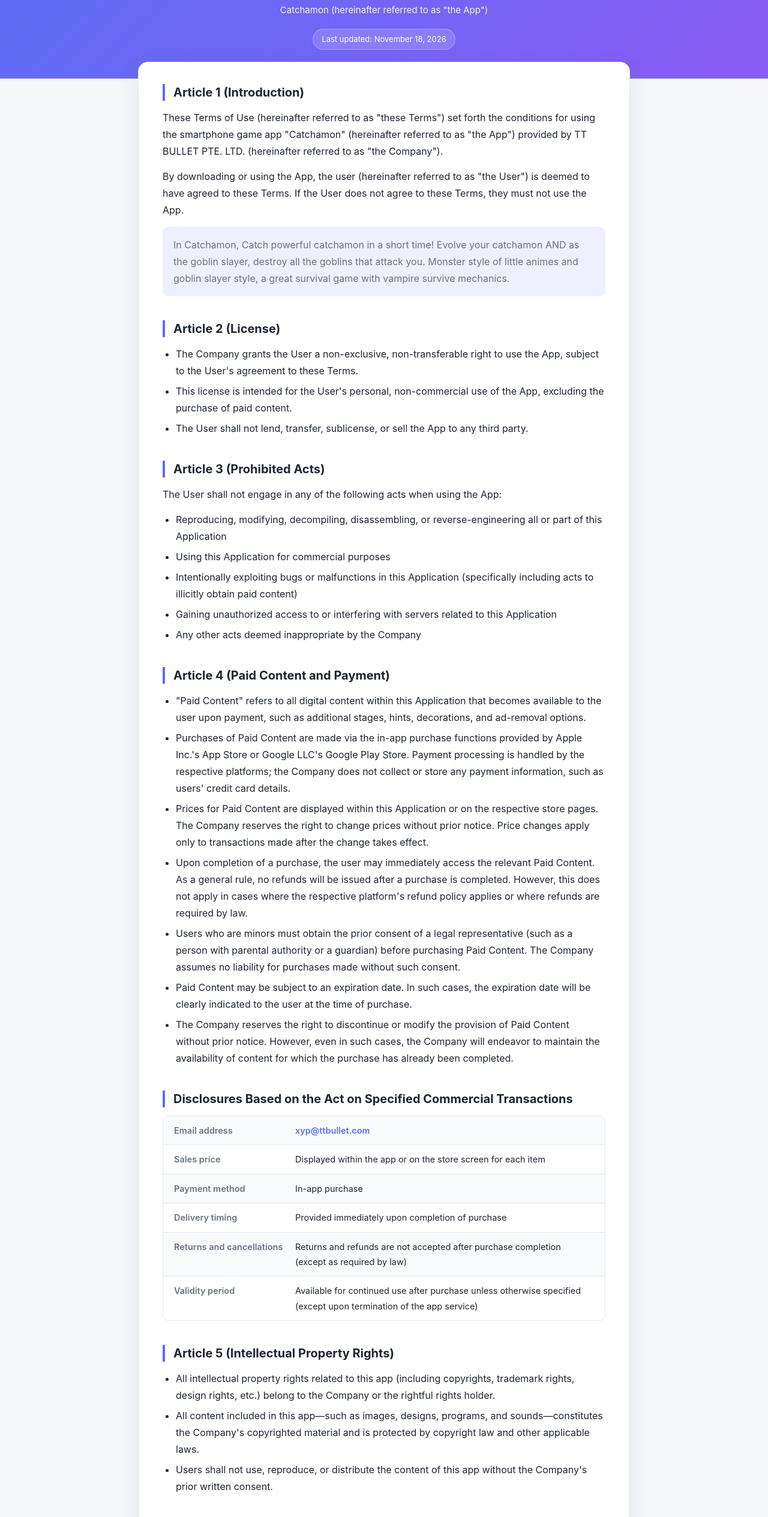
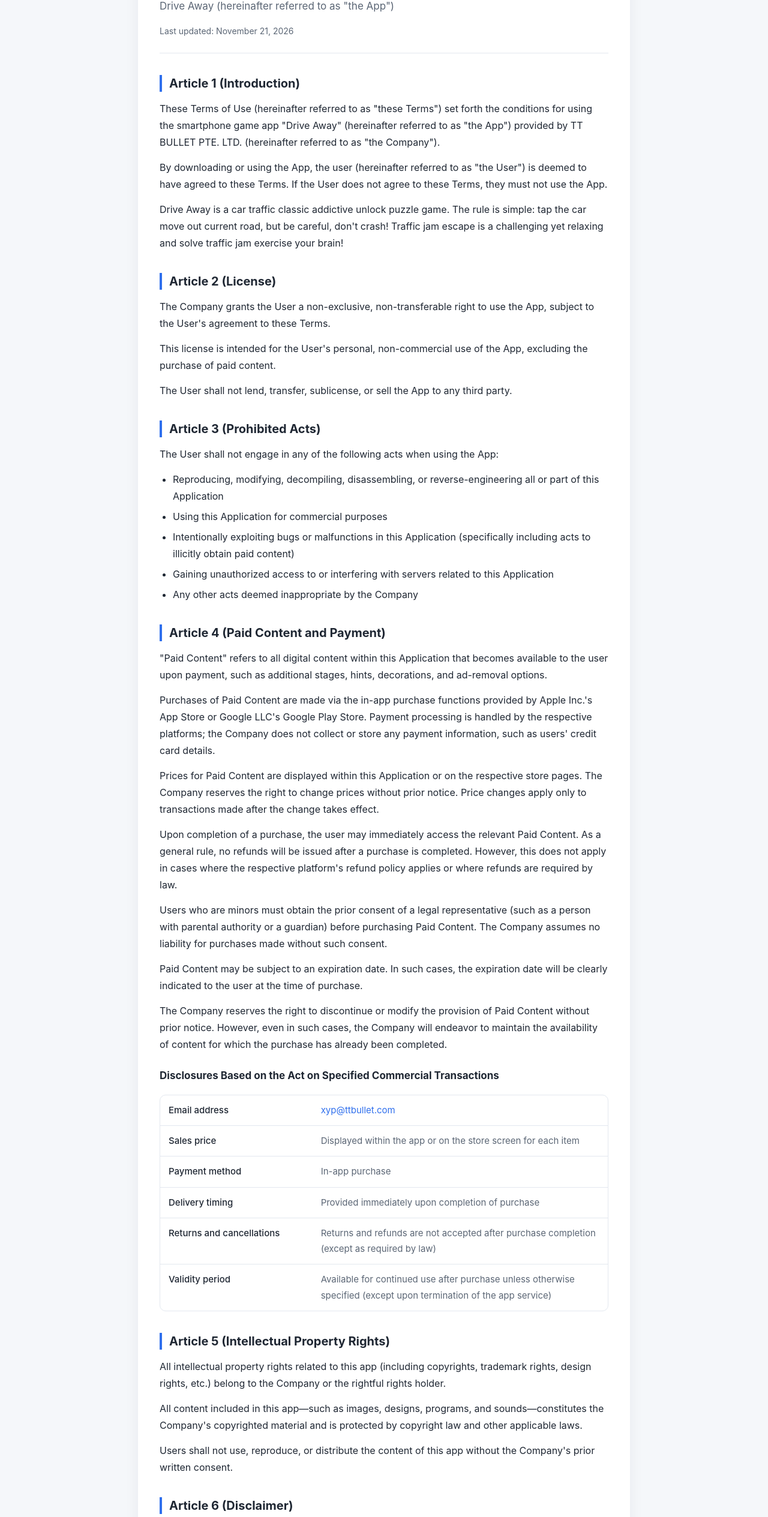
Before and after one commit to jksinx/tt_policy, a plain HTML site: page tt_028/use/index.html in a window 1280 px wide. Shown: the part 116-2645 px from the top of the page at 60% size. Drawn offline with Linux system fonts and the light colour scheme.

Commit message:
Add files via upload

```diff
--- a/tt_028/use/index.html
+++ b/tt_028/use/index.html
@@ -3,169 +3,181 @@
 <head>
 <meta charset="UTF-8">
 <meta name="viewport" content="width=device-width, initial-scale=1.0">
-<title>Terms of Use - Catchamon</title>
+<title>Terms of Use - Drive Away</title>
 <style>
   :root {
-    --bg: #f5f6fa;
+    --bg: #f5f7fa;
     --card: #ffffff;
-    --text: #1f2430;
-    --muted: #6b7280;
-    --accent: #5b6ef5;
-    --accent-soft: #eef0ff;
-    --border: #e5e7eb;
+    --text: #1f2733;
+    --text-light: #5b6675;
+    --primary: #2f6fed;
+    --border: #e3e8ef;
+    --radius: 14px;
   }
+
   * { box-sizing: border-box; }
-  html { scroll-behavior: smooth; }
+
+  html { -webkit-text-size-adjust: 100%; }
+
   body {
     margin: 0;
+    padding: 24px 16px 64px;
     background: var(--bg);
     color: var(--text);
-    font-family: -apple-system, BlinkMacSystemFont, "Segoe UI", Roboto, "Helvetica Neue", Arial, "PingFang SC", "Microsoft YaHei", sans-serif;
+    font-family: -apple-system, BlinkMacSystemFont, "Segoe UI", "Helvetica Neue",
+                 "PingFang SC", "Microsoft YaHei", Roboto, Arial, sans-serif;
+    font-size: 16px;
     line-height: 1.75;
-    font-size: 16px;
-    -webkit-font-smoothing: antialiased;
   }
-  .header {
-    background: linear-gradient(135deg, #5b6ef5 0%, #8a5cf6 100%);
-    color: #fff;
-    padding: 56px 20px 48px;
-    text-align: center;
+
+  .container {
+    max-width: 820px;
+    margin: 0 auto;
+    background: var(--card);
+    border-radius: var(--radius);
+    box-shadow: 0 4px 24px rgba(31, 39, 51, 0.06);
+    padding: 40px 36px 48px;
   }
-  .header h1 {
-    margin: 0 0 8px;
-    font-size: 32px;
-    letter-spacing: 0.5px;
-    font-weight: 700;
+
+  header {
+    border-bottom: 1px solid var(--border);
+    padding-bottom: 24px;
+    margin-bottom: 28px;
   }
-  .header .subtitle {
-    margin: 0;
-    opacity: 0.92;
-    font-size: 15px;
+
+  h1 {
+    font-size: 28px;
+    line-height: 1.35;
+    margin: 0 0 10px;
+    color: var(--text);
   }
-  .header .meta {
-    margin-top: 18px;
-    display: inline-flex;
+
+  .subtitle {
+    font-size: 17px;
+    color: var(--text-light);
+    margin: 0 0 14px;
+  }
+
+  .meta {
+    display: flex;
     flex-wrap: wrap;
-    gap: 10px;
-    justify-content: center;
-    font-size: 13px;
+    gap: 8px 20px;
+    font-size: 14px;
+    color: var(--text-light);
   }
-  .header .meta span {
-    background: rgba(255, 255, 255, 0.16);
-    border: 1px solid rgba(255, 255, 255, 0.28);
-    border-radius: 999px;
-    padding: 5px 14px;
-  }
-  .wrapper {
-    max-width: 860px;
-    margin: -28px auto 64px;
-    padding: 0 20px;
-  }
-  .card {
-    background: var(--card);
-    border: 1px solid var(--border);
-    border-radius: 16px;
-    padding: 36px 40px 44px;
-    box-shadow: 0 10px 40px rgba(31, 36, 48, 0.06);
-  }
+
+  .meta span { white-space: nowrap; }
+
   h2 {
     font-size: 20px;
-    margin: 40px 0 14px;
-    padding-left: 14px;
-    border-left: 4px solid var(--accent);
+    margin: 36px 0 14px;
+    padding-left: 12px;
+    border-left: 4px solid var(--primary);
     line-height: 1.4;
   }
-  h2:first-of-type { margin-top: 0; }
+
+  h3 {
+    font-size: 17px;
+    margin: 24px 0 10px;
+    color: var(--text);
+  }
+
   p { margin: 0 0 14px; }
+
   ul {
     margin: 0 0 16px;
     padding-left: 22px;
   }
+
   li { margin-bottom: 6px; }
-  .lead {
-    font-size: 16px;
-    color: var(--muted);
-    background: var(--accent-soft);
-    border-radius: 10px;
-    padding: 16px 18px;
-    margin-bottom: 22px;
+
+  .note {
+    background: #f0f5ff;
+    border-left: 4px solid var(--primary);
+    border-radius: 0 8px 8px 0;
+    padding: 14px 16px;
+    margin: 18px 0;
+    font-size: 15px;
+    color: var(--text-light);
   }
-  .info-list {
-    list-style: none;
-    padding: 0;
-    margin: 0 0 24px;
+
+  .table-wrap {
+    overflow-x: auto;
+    margin: 16px 0 20px;
     border: 1px solid var(--border);
     border-radius: 10px;
-    overflow: hidden;
   }
-  .info-list li {
-    display: flex;
-    gap: 12px;
-    padding: 11px 18px;
-    margin: 0;
-    font-size: 14.5px;
+
+  table {
+    width: 100%;
+    border-collapse: collapse;
+    font-size: 15px;
+    min-width: 480px;
+  }
+
+  thead th {
+    background: #f2f6fd;
+    text-align: left;
+    font-weight: 600;
+    color: var(--text);
+    padding: 12px 14px;
     border-bottom: 1px solid var(--border);
+    white-space: nowrap;
   }
-  .info-list li:last-child { border-bottom: none; }
-  .info-list li:nth-child(odd) { background: #f9fafc; }
-  .info-list .label {
-    flex: 0 0 190px;
-    font-weight: 600;
-    color: var(--muted);
+
+  tbody td {
+    padding: 12px 14px;
+    border-bottom: 1px solid var(--border);
+    vertical-align: top;
+    color: var(--text-light);
   }
-  .info-list .value { flex: 1; }
-  .contact {
-    background: #f7f8fc;
-    border: 1px solid var(--border);
-    border-radius: 10px;
-    padding: 16px 18px;
-    margin-top: 12px;
+
+  tbody tr:last-child td { border-bottom: none; }
+
+  tbody td:first-child {
+    color: var(--text);
+    font-weight: 500;
+    width: 34%;
   }
-  .contact a {
-    color: var(--accent);
-    text-decoration: none;
-    font-weight: 600;
+
+  footer {
+    margin-top: 40px;
+    padding-top: 24px;
+    border-top: 1px solid var(--border);
+    font-size: 14px;
+    color: var(--text-light);
   }
-  .contact a:hover { text-decoration: underline; }
-  footer {
-    text-align: center;
-    color: var(--muted);
-    font-size: 13px;
-    padding: 0 20px 48px;
-  }
-  @media (max-width: 640px) {
-    .card { padding: 26px 20px 32px; }
-    .header { padding: 44px 16px 40px; }
-    .header h1 { font-size: 26px; }
-    .info-list li { flex-direction: column; gap: 2px; }
-    .info-list .label { flex: none; }
+
+  a { color: var(--primary); text-decoration: none; }
+  a:hover { text-decoration: underline; }
+
+  @media (max-width: 600px) {
+    body { padding: 0 0 40px; font-size: 15px; }
+    .container { border-radius: 0; padding: 28px 20px 36px; box-shadow: none; }
+    h1 { font-size: 23px; }
+    h2 { font-size: 18px; }
   }
 </style>
 </head>
 <body>
-
-<header class="header">
+  <main class="container">
+    <header>
       <h1>Terms of Use</h1>
-  <p class="subtitle">Catchamon (hereinafter referred to as "the App")</p>
+      <p class="subtitle">Drive Away (hereinafter referred to as "the App")</p>
       <div class="meta">
-    <span>Last updated: November 18, 2026</span>
+        <span>Last updated: November 21, 2026</span>
       </div>
     </header>
 
-<main class="wrapper">
-  <article class="card">
-
     <h2>Article 1 (Introduction)</h2>
-    <p>These Terms of Use (hereinafter referred to as "these Terms") set forth the conditions for using the smartphone game app "Catchamon" (hereinafter referred to as "the App") provided by TT BULLET PTE. LTD. (hereinafter referred to as "the Company").</p>
+    <p>These Terms of Use (hereinafter referred to as "these Terms") set forth the conditions for using the smartphone game app "Drive Away" (hereinafter referred to as "the App") provided by TT BULLET PTE. LTD. (hereinafter referred to as "the Company").</p>
     <p>By downloading or using the App, the user (hereinafter referred to as "the User") is deemed to have agreed to these Terms. If the User does not agree to these Terms, they must not use the App.</p>
-    <p class="lead">In Catchamon, Catch powerful catchamon in a short time! Evolve your catchamon AND as the goblin slayer, destroy all the goblins that attack you. Monster style of little animes and goblin slayer style, a great survival game with vampire survive mechanics.</p>
+    <p>Drive Away is a car traffic classic addictive unlock puzzle game. The rule is simple: tap the car move out current road, but be careful, don't crash! Traffic jam escape is a challenging yet relaxing and solve traffic jam exercise your brain!</p>
 
     <h2>Article 2 (License)</h2>
-    <ul>
-      <li>The Company grants the User a non-exclusive, non-transferable right to use the App, subject to the User's agreement to these Terms.</li>
-      <li>This license is intended for the User's personal, non-commercial use of the App, excluding the purchase of paid content.</li>
-      <li>The User shall not lend, transfer, sublicense, or sell the App to any third party.</li>
-    </ul>
+    <p>The Company grants the User a non-exclusive, non-transferable right to use the App, subject to the User's agreement to these Terms.</p>
+    <p>This license is intended for the User's personal, non-commercial use of the App, excluding the purchase of paid content.</p>
+    <p>The User shall not lend, transfer, sublicense, or sell the App to any third party.</p>
 
     <h2>Article 3 (Prohibited Acts)</h2>
     <p>The User shall not engage in any of the following acts when using the App:</p>
@@ -178,81 +190,84 @@
     </ul>
 
     <h2>Article 4 (Paid Content and Payment)</h2>
-    <ul>
-      <li>"Paid Content" refers to all digital content within this Application that becomes available to the user upon payment, such as additional stages, hints, decorations, and ad-removal options.</li>
-      <li>Purchases of Paid Content are made via the in-app purchase functions provided by Apple Inc.'s App Store or Google LLC's Google Play Store. Payment processing is handled by the respective platforms; the Company does not collect or store any payment information, such as users' credit card details.</li>
-      <li>Prices for Paid Content are displayed within this Application or on the respective store pages. The Company reserves the right to change prices without prior notice. Price changes apply only to transactions made after the change takes effect.</li>
-      <li>Upon completion of a purchase, the user may immediately access the relevant Paid Content. As a general rule, no refunds will be issued after a purchase is completed. However, this does not apply in cases where the respective platform's refund policy applies or where refunds are required by law.</li>
-      <li>Users who are minors must obtain the prior consent of a legal representative (such as a person with parental authority or a guardian) before purchasing Paid Content. The Company assumes no liability for purchases made without such consent.</li>
-      <li>Paid Content may be subject to an expiration date. In such cases, the expiration date will be clearly indicated to the user at the time of purchase.</li>
-      <li>The Company reserves the right to discontinue or modify the provision of Paid Content without prior notice. However, even in such cases, the Company will endeavor to maintain the availability of content for which the purchase has already been completed.</li>
-    </ul>
+    <p>"Paid Content" refers to all digital content within this Application that becomes available to the user upon payment, such as additional stages, hints, decorations, and ad-removal options.</p>
+    <p>Purchases of Paid Content are made via the in-app purchase functions provided by Apple Inc.'s App Store or Google LLC's Google Play Store. Payment processing is handled by the respective platforms; the Company does not collect or store any payment information, such as users' credit card details.</p>
+    <p>Prices for Paid Content are displayed within this Application or on the respective store pages. The Company reserves the right to change prices without prior notice. Price changes apply only to transactions made after the change takes effect.</p>
+    <p>Upon completion of a purchase, the user may immediately access the relevant Paid Content. As a general rule, no refunds will be issued after a purchase is completed. However, this does not apply in cases where the respective platform's refund policy applies or where refunds are required by law.</p>
+    <p>Users who are minors must obtain the prior consent of a legal representative (such as a person with parental authority or a guardian) before purchasing Paid Content. The Company assumes no liability for purchases made without such consent.</p>
+    <p>Paid Content may be subject to an expiration date. In such cases, the expiration date will be clearly indicated to the user at the time of purchase.</p>
+    <p>The Company reserves the right to discontinue or modify the provision of Paid Content without prior notice. However, even in such cases, the Company will endeavor to maintain the availability of content for which the purchase has already been completed.</p>
 
-    <h2>Disclosures Based on the Act on Specified Commercial Transactions</h2>
-    <ul class="info-list">
-      <li><span class="label">Email address</span><span class="value"><a href="mailto:xyp@ttbullet.com" style="color:#5b6ef5;text-decoration:none;font-weight:600;">xyp@ttbullet.com</a></span></li>
-      <li><span class="label">Sales price</span><span class="value">Displayed within the app or on the store screen for each item</span></li>
-      <li><span class="label">Payment method</span><span class="value">In-app purchase</span></li>
-      <li><span class="label">Delivery timing</span><span class="value">Provided immediately upon completion of purchase</span></li>
-      <li><span class="label">Returns and cancellations</span><span class="value">Returns and refunds are not accepted after purchase completion (except as required by law)</span></li>
-      <li><span class="label">Validity period</span><span class="value">Available for continued use after purchase unless otherwise specified (except upon termination of the app service)</span></li>
-    </ul>
+    <h3>Disclosures Based on the Act on Specified Commercial Transactions</h3>
+    <div class="table-wrap">
+      <table>
+        <tbody>
+          <tr>
+            <td>Email address</td>
+            <td><a href="mailto:xyp@ttbullet.com">xyp@ttbullet.com</a></td>
+          </tr>
+          <tr>
+            <td>Sales price</td>
+            <td>Displayed within the app or on the store screen for each item</td>
+          </tr>
+          <tr>
+            <td>Payment method</td>
+            <td>In-app purchase</td>
+          </tr>
+          <tr>
+            <td>Delivery timing</td>
+            <td>Provided immediately upon completion of purchase</td>
+          </tr>
+          <tr>
+            <td>Returns and cancellations</td>
+            <td>Returns and refunds are not accepted after purchase completion (except as required by law)</td>
+          </tr>
+          <tr>
+            <td>Validity period</td>
+            <td>Available for continued use after purchase unless otherwise specified (except upon termination of the app service)</td>
+          </tr>
+        </tbody>
+      </table>
+    </div>
 
     <h2>Article 5 (Intellectual Property Rights)</h2>
-    <ul>
-      <li>All intellectual property rights related to this app (including copyrights, trademark rights, design rights, etc.) belong to the Company or the rightful rights holder.</li>
-      <li>All content included in this app—such as images, designs, programs, and sounds—constitutes the Company's copyrighted material and is protected by copyright law and other applicable laws.</li>
-      <li>Users shall not use, reproduce, or distribute the content of this app without the Company's prior written consent.</li>
-    </ul>
+    <p>All intellectual property rights related to this app (including copyrights, trademark rights, design rights, etc.) belong to the Company or the rightful rights holder.</p>
+    <p>All content included in this app—such as images, designs, programs, and sounds—constitutes the Company's copyrighted material and is protected by copyright law and other applicable laws.</p>
+    <p>Users shall not use, reproduce, or distribute the content of this app without the Company's prior written consent.</p>
 
     <h2>Article 6 (Disclaimer)</h2>
-    <ul>
-      <li>The Company does not guarantee that the content of this app will meet the user's specific purposes or that the app will be free from defects.</li>
-      <li>The Company assumes no liability for any damages incurred by the user arising from the use or inability to use this app (including damages related to the purchase of paid content), except in cases of the Company's willful misconduct or gross negligence.</li>
-      <li>The Company is under no obligation to provide bug fixes or updates for this app.</li>
-      <li>The Company reserves the right to change the content of this app or terminate the provision of this app without prior notice. Please note, however, that upon termination of the service, previously purchased paid content may also become unavailable for use.</li>
-    </ul>
+    <p>The Company does not guarantee that the content of this app will meet the user's specific purposes or that the app will be free from defects.</p>
+    <p>The Company assumes no liability for any damages incurred by the user arising from the use or inability to use this app (including damages related to the purchase of paid content), except in cases of the Company's willful misconduct or gross negligence.</p>
+    <p>The Company is under no obligation to provide bug fixes or updates for this app.</p>
+    <p>The Company reserves the right to change the content of this app or terminate the provision of this app without prior notice. Please note, however, that upon termination of the service, previously purchased paid content may also become unavailable for use.</p>
 
     <h2>Article 7 (Handling of Personal Information)</h2>
-    <ul>
-      <li>This app does not itself collect or store information that could identify an individual, such as the user's name, address, phone number, email address, or location information. When paid content is purchased, the respective platform (Apple Inc. or Google LLC) sends a transaction completion notification to the Company; the Company uses the information contained therein (such as the type of purchased item and transaction ID) solely for the purpose of providing the purchased content and for no other purpose.</li>
-      <li>The Company respects the privacy of users and complies with laws and regulations regarding the protection of personal information.</li>
-    </ul>
+    <p>This app does not itself collect or store information that could identify an individual, such as the user's name, address, phone number, email address, or location information. When paid content is purchased, the respective platform (Apple Inc. or Google LLC) sends a transaction completion notification to the Company; the Company uses the information contained therein (such as the type of purchased item and transaction ID) solely for the purpose of providing the purchased content and for no other purpose.</p>
+    <p>The Company respects the privacy of users and complies with laws and regulations regarding the protection of personal information.</p>
 
     <h2>Article 8 (Use by Minors)</h2>
-    <ul>
-      <li>If a minor uses this App, they must obtain the prior consent of a legal representative (person with parental authority or guardian). If a minor uses this App, it shall be deemed that the consent of a legal representative has been obtained.</li>
-      <li>In particular, the consent of a legal representative is mandatory for the purchase of paid content; the Company will not provide refunds or take other similar measures for purchases made without such consent.</li>
-    </ul>
+    <p>If a minor uses this App, they must obtain the prior consent of a legal representative (person with parental authority or guardian). If a minor uses this App, it shall be deemed that the consent of a legal representative has been obtained.</p>
+    <p>In particular, the consent of a legal representative is mandatory for the purchase of paid content; the Company will not provide refunds or take other similar measures for purchases made without such consent.</p>
 
     <h2>Article 9 (Advertisements)</h2>
     <p>Third-party advertisements (hereinafter referred to as "Advertisements") may be displayed within this App. The Company assumes no responsibility whatsoever for the content of Advertisements or for third-party websites or services accessed by users through such Advertisements.</p>
 
     <h2>Article 10 (Changes to Terms)</h2>
-    <ul>
-      <li>The Company may change these Terms at any time if it deems it necessary.</li>
-      <li>When changing the Terms, the Company shall notify users by posting the changes within the App, on the Company's website, or by other appropriate means.</li>
-      <li>If a user continues to use this App after the Terms have been changed, they shall be deemed to have agreed to the changed Terms.</li>
-    </ul>
+    <p>The Company may change these Terms at any time if it deems it necessary.</p>
+    <p>When changing the Terms, the Company shall notify users by posting the changes within the App, on the Company's website, or by other appropriate means.</p>
+    <p>If a user continues to use this App after the Terms have been changed, they shall be deemed to have agreed to the changed Terms.</p>
 
     <h2>Article 11 (Governing Law and Jurisdiction)</h2>
-    <ul>
-      <li>These Terms shall be governed by and construed in accordance with the laws of Japan.</li>
-      <li>The Tokyo District Court shall have exclusive jurisdiction as the court of first instance for any disputes arising in connection with these Terms.</li>
-    </ul>
+    <p>These Terms shall be governed by and construed in accordance with the laws of Japan.</p>
+    <p>The Tokyo District Court shall have exclusive jurisdiction as the court of first instance for any disputes arising in connection with these Terms.</p>
 
     <h2>Article 12 (Inquiries)</h2>
     <p>Please direct any inquiries regarding these Terms to the following:</p>
-    <div class="contact">
-      Email address: <a href="mailto:xyp@ttbullet.com">xyp@ttbullet.com</a>
-    </div>
-
-  </article>
-</main>
+    <p>Email address: <a href="mailto:xyp@ttbullet.com">xyp@ttbullet.com</a></p>
 
     <footer>
       &copy; 2026 TT BULLET PTE. LTD. All rights reserved.
     </footer>
-
+  </main>
 </body>
 </html>
```
Lines whose indentation alone changed are shown as unchanged.
